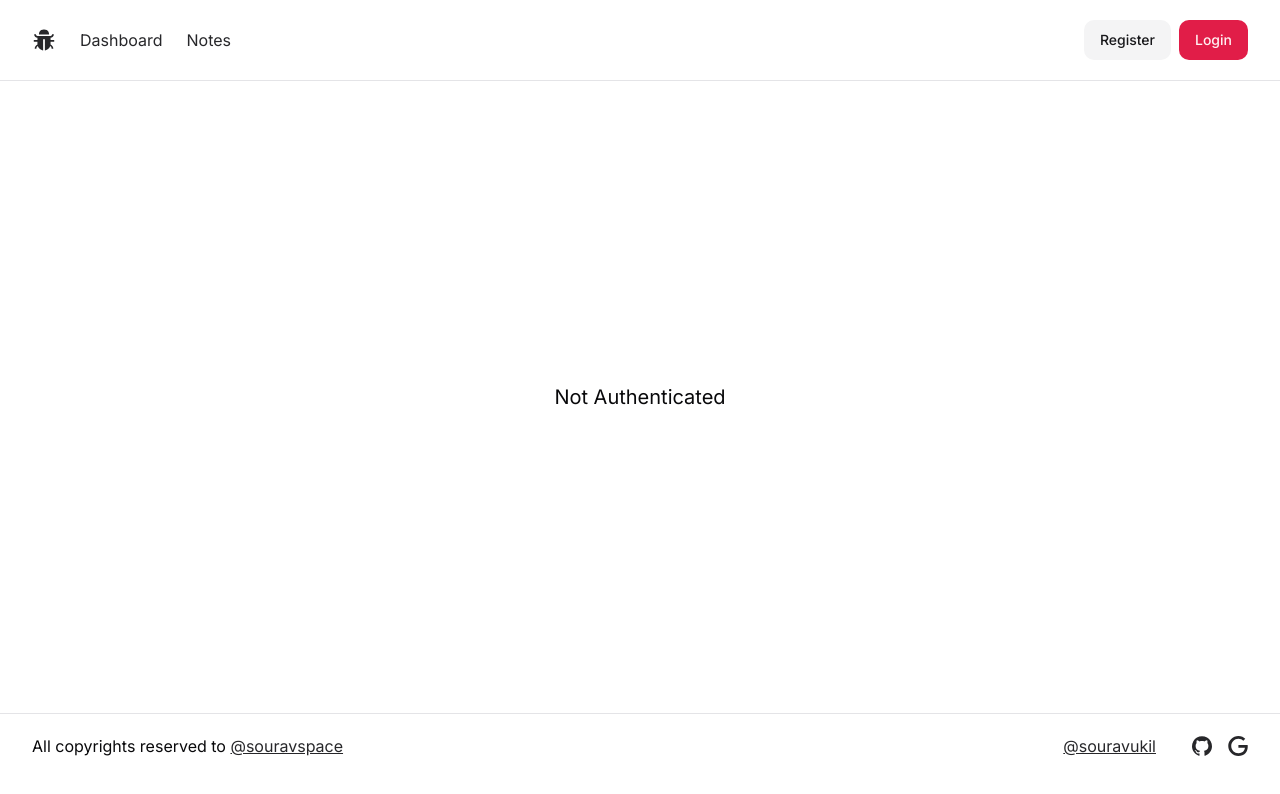
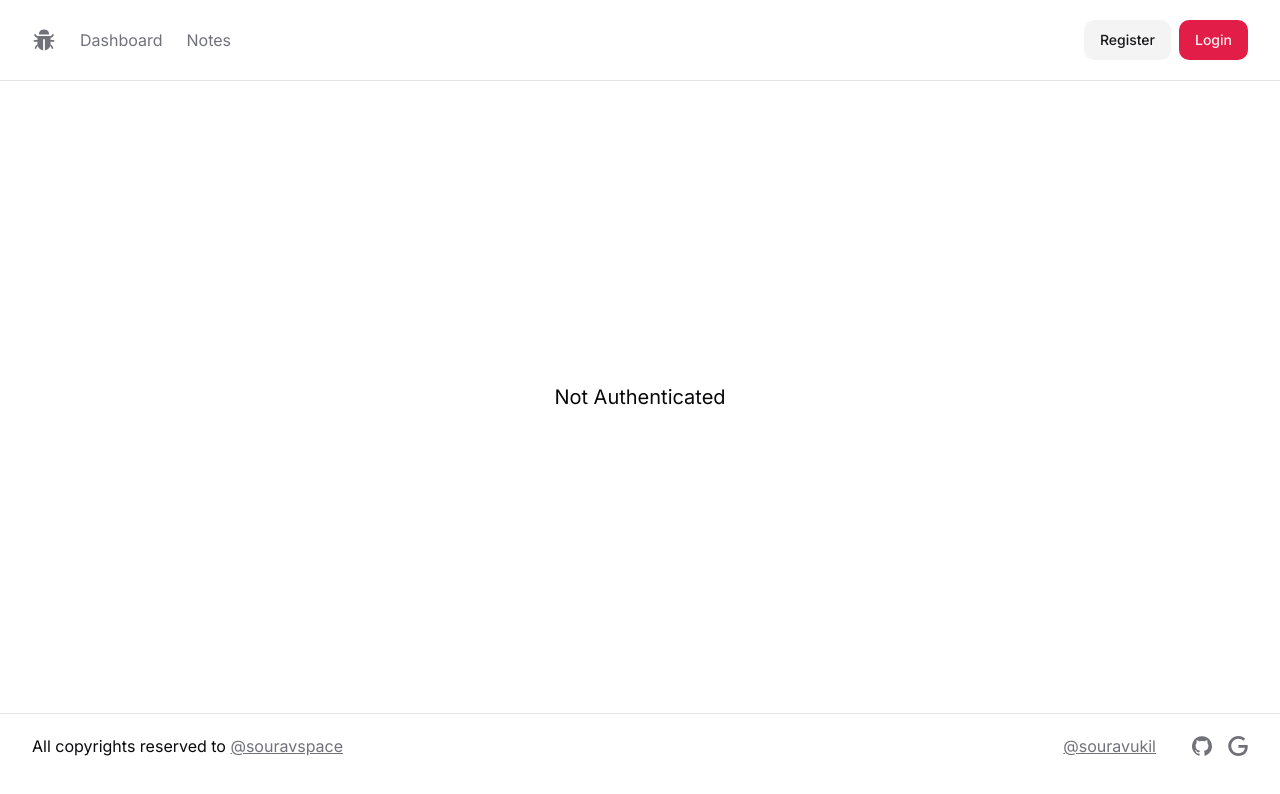
Before and after one commit to souravsspace/notes, a Next.js app: page / in a window 1280 px wide. Shown: the top 794 px of the page. Built offline with nearby package versions, Linux system fonts and the light colour scheme; no server answers.

Commit message:
fixed some issue

```diff
--- a/style/tailwind.css
+++ b/style/tailwind.css
@@ -24,8 +24,8 @@
       --input: 240 5.9% 90%;
       --ring: 346.8 77.2% 49.8%;
       --radius: 0.75rem;
-      --zinc-500: 39 39 42;
-      --zinc-800: 113 113 122;
+      --zinc-800: 39 39 42;
+      --zinc-500: 113 113 122;
    }
 
    .dark {
```
Also changed, not shown: middleware.ts (line endings or trailing spaces).
